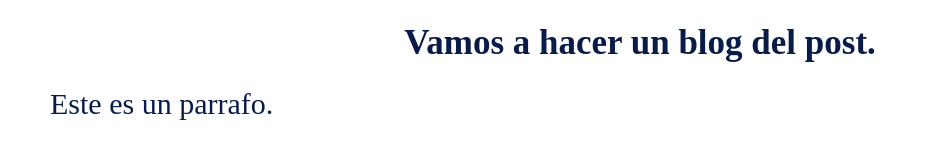
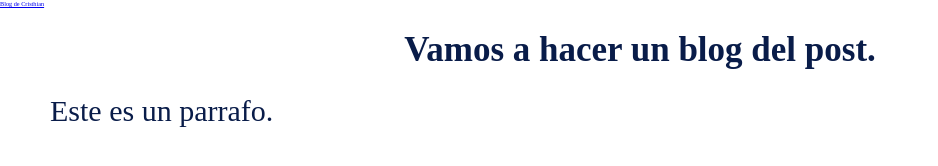
Before and after one commit to crigar97/hyperblog, a plain HTML site: page index.html in a window 1280 px wide. Shown: the whole page, without its empty margins (0-938 px from the left). Drawn offline with Linux system fonts and the light colour scheme.

Commit message:
Agregamos una version basica de la cabecera

```diff
--- a/index.html
+++ b/index.html
@@ -10,6 +10,7 @@
     </style>
 </head>
 <body>
+    <header><a href="#">Blog de Cristhian</a></header>
     <h1 class="titulo">Vamos a hacer un blog del post.</h1>
     <p class="parrafo">Este es un parrafo.</p>
 </body>
```
